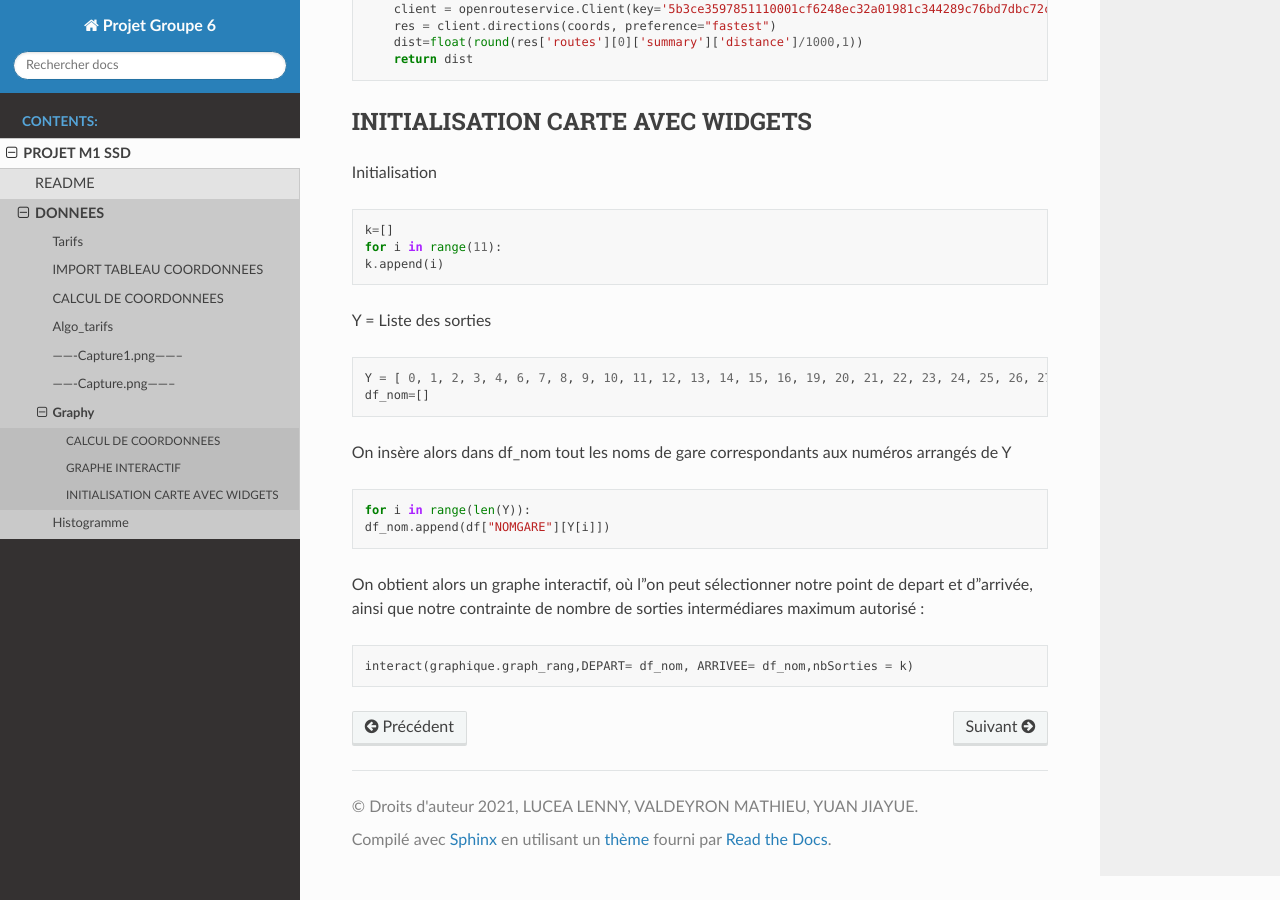
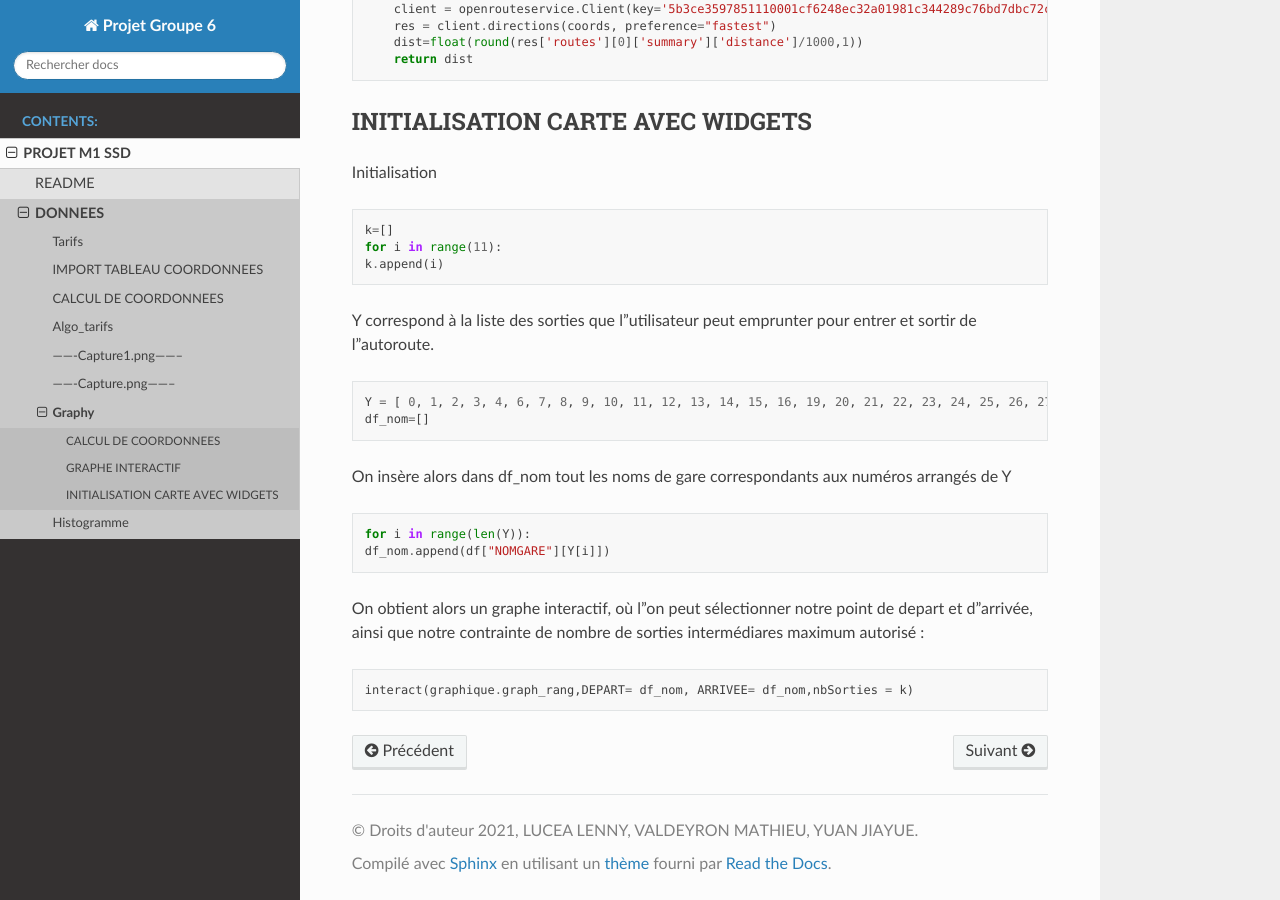
Before and after one commit to lucea97217/mapsud, a Sphinx documentation site: the page built from Sphinx_DL/source/Projet/DONNEES/Graphy.md, in a window 1280 px wide and 900 px high, scrolled down 3890 px. Built offline with Sphinx 7.4.7 and the Read the Docs theme 2.0.0, drawn with Linux system fonts in a browser that asks for light colours.

Commit message:
Update Graphy.md

```diff
--- a/Sphinx_DL/source/Projet/DONNEES/Graphy.md
+++ b/Sphinx_DL/source/Projet/DONNEES/Graphy.md
@@ -209,7 +209,7 @@ Initialisation
     for i in range(11):
     k.append(i)
 
-Y = Liste des sorties
+Y correspond à la liste des sorties que l'utilisateur peut emprunter pour entrer et sortir de l'autoroute.
 
     Y = [ 0, 1, 2, 3, 4, 6, 7, 8, 9, 10, 11, 12, 13, 14, 15, 16, 19, 20, 21, 22, 23, 24, 25, 26, 27, 29, 30, 31, 33, 35, 36, 37, 38, 39, 40, 41, 42 ]
     df_nom=[]
```
